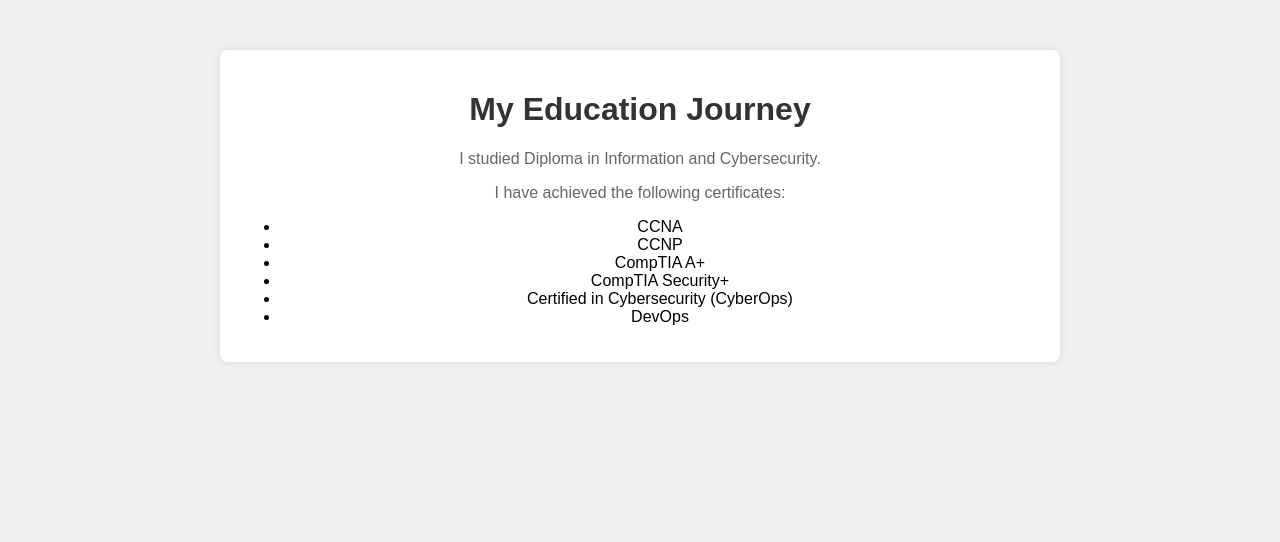
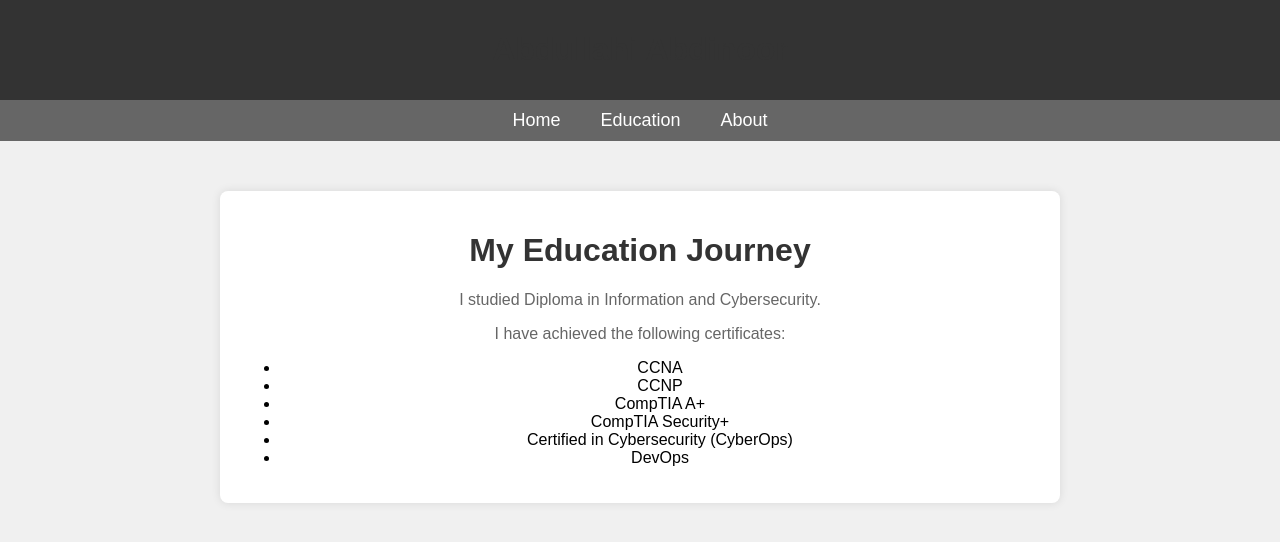
Before and after one commit to user2880/mjpirate, a plain HTML site: page education.html in a window 1280 px wide. Drawn offline with Linux system fonts and the light colour scheme.

Commit message:
Update education.html

```diff
--- a/education.html
+++ b/education.html
@@ -11,6 +11,23 @@
             padding: 0;
             background-color: #f0f0f0;
             text-align: center;
+        }
+        header {
+            background-color: #333;
+            color: #fff;
+            padding: 10px 0;
+        }
+        nav {
+            display: flex;
+            justify-content: center;
+            background-color: #666;
+            padding: 10px 0;
+        }
+        nav a {
+            color: #fff;
+            text-decoration: none;
+            margin: 0 20px;
+            font-size: 18px;
         }
         .container {
             max-width: 800px;
@@ -29,6 +46,14 @@
     </style>
 </head>
 <body>
+    <header>
+        <h1>Abdullahi Abdinoor</h1>
+    </header>
+    <nav>
+        <a href="index.html">Home</a>
+        <a href="education.html">Education</a>
+        <a href="about.html">About</a>
+    </nav>
     <div class="container">
         <h1>My Education Journey</h1>
         <p>I studied Diploma in Information and Cybersecurity.</p>
```
